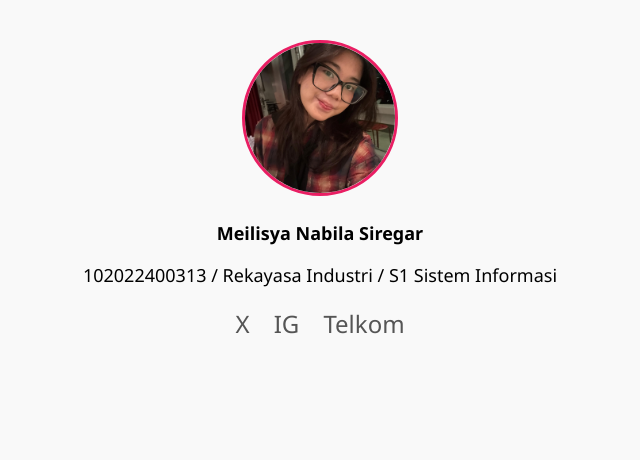
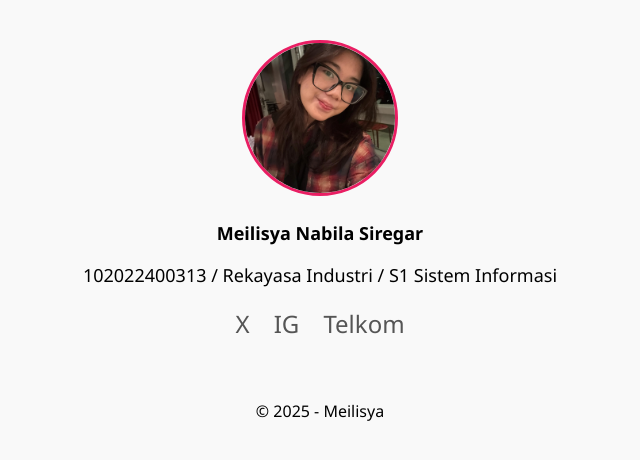
Before and after one commit to meilisyanabila/meilisyanabila.github.io, a plain HTML site: page index.html in a window 1280 px wide. Shown: the whole page, without its empty margins (320-960 px from the left). Drawn offline with Linux system fonts and the light colour scheme.

Commit message:
Update index.html

```diff
--- a/index.html
+++ b/index.html
@@ -70,6 +70,8 @@
 
   </div>
 </div>
-
+<footer>
+  &copy; 2025 - Meilisya
+</footer>
 </body>
 </html>
```
